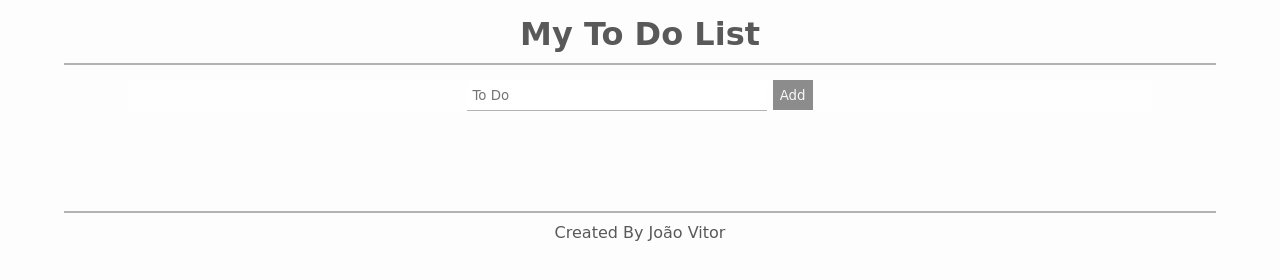
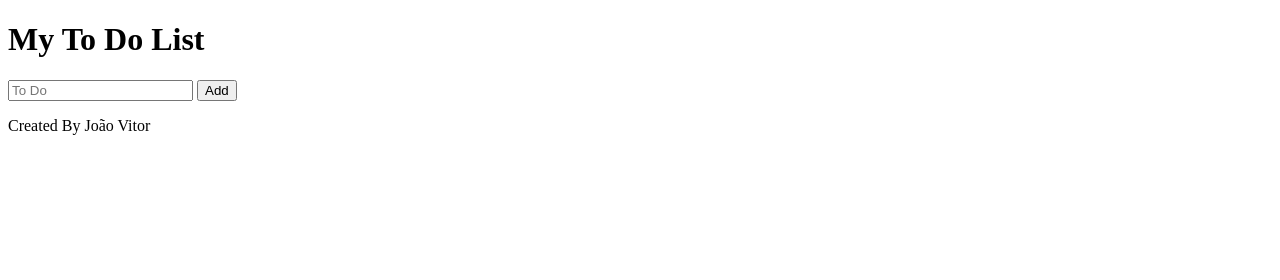
Before and after one commit to diasjoaovitor-zz/seven-segment-display, a plain HTML site: page my-todo-list/index.html in a window 1280 px wide. Drawn offline with Linux system fonts and the light colour scheme.

Commit message:
Update index.html

```diff
--- a/my-todo-list/index.html
+++ b/my-todo-list/index.html
@@ -5,108 +5,7 @@
     <meta name="viewport" content="width=device-width, initial-scale=1.0">
     <title>My To Do List</title>
     <link href="https://fonts.googleapis.com/icon?family=Material+Icons" rel="stylesheet">
-    <style>
-        * {
-            margin: 0;
-            padding: 0;
-            font-family: cursive;
-        }
 
-        .checked {
-            text-decoration: line-through;
-            border: none;
-        }
-
-        body {
-            text-align: center;
-            background-color: #fdfdfd;
-        }
-
-        header {
-            width: 90%;
-            border-bottom: 2px solid #B3B3B3;
-            margin: 15px auto 15px;
-        }
-
-        header h1 {
-            margin-bottom: 10px;
-            color: #595959;
-        }
-
-        main {
-            width: 80%;
-            margin: auto;
-            background-color: #fefefe;
-        }
-
-        main input {
-            width: 150px;
-            height: 30px;
-            border: none;
-            outline: none;
-            border-bottom: 1px solid #B3B3B3;
-            padding: 5px;
-            box-sizing: border-box;
-        }
-
-        main button {
-            width: 40px;
-            height: 30px;
-            border: none;
-            outline: none;
-            background-color: #8C8C8C;
-            color: #f9f9f9;
-            cursor: pointer;
-            transition: .5s;
-        }
-
-        button:hover {
-            background-color: #595959;
-        }
-
-        main ul {
-            text-align: left;
-            margin: 20px 15px 0;
-        }
-
-        main ul li {
-            list-style-position: inside;
-            margin-bottom: 10px;
-        }
-
-        li span {
-            border-bottom: 1px solid #B3B3B3;
-        }
-
-        li i {
-            float: right;
-            background-color: #f4f4f4;
-            margin-left: 8px;
-            cursor: pointer;
-            transition: .5s;
-        }
-
-        i:hover {
-            background-color: #bfbfbf;
-        }
-
-        footer {
-            width: 90%;
-            border-top: 2px solid #B3B3B3;
-            margin: 100px auto 0;
-        }
-
-        footer p {
-            margin-top: 10px;
-            color: #595959;
-        }
-
-        @media screen and (min-width: 500px) {
-            main input {
-                width: 300px;
-            }
-        }
-    </style>
 </head>
 <body>
     <header>
```
